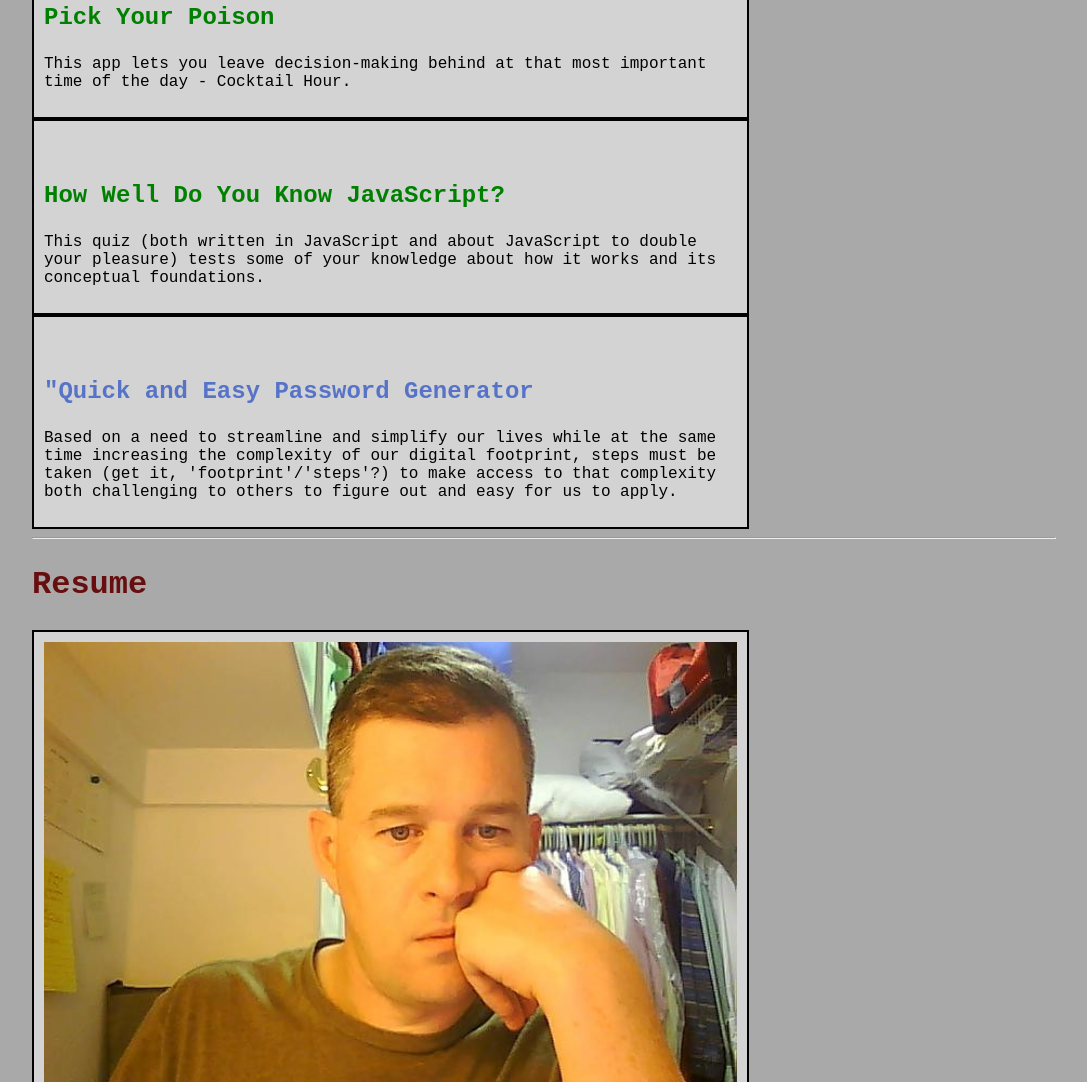
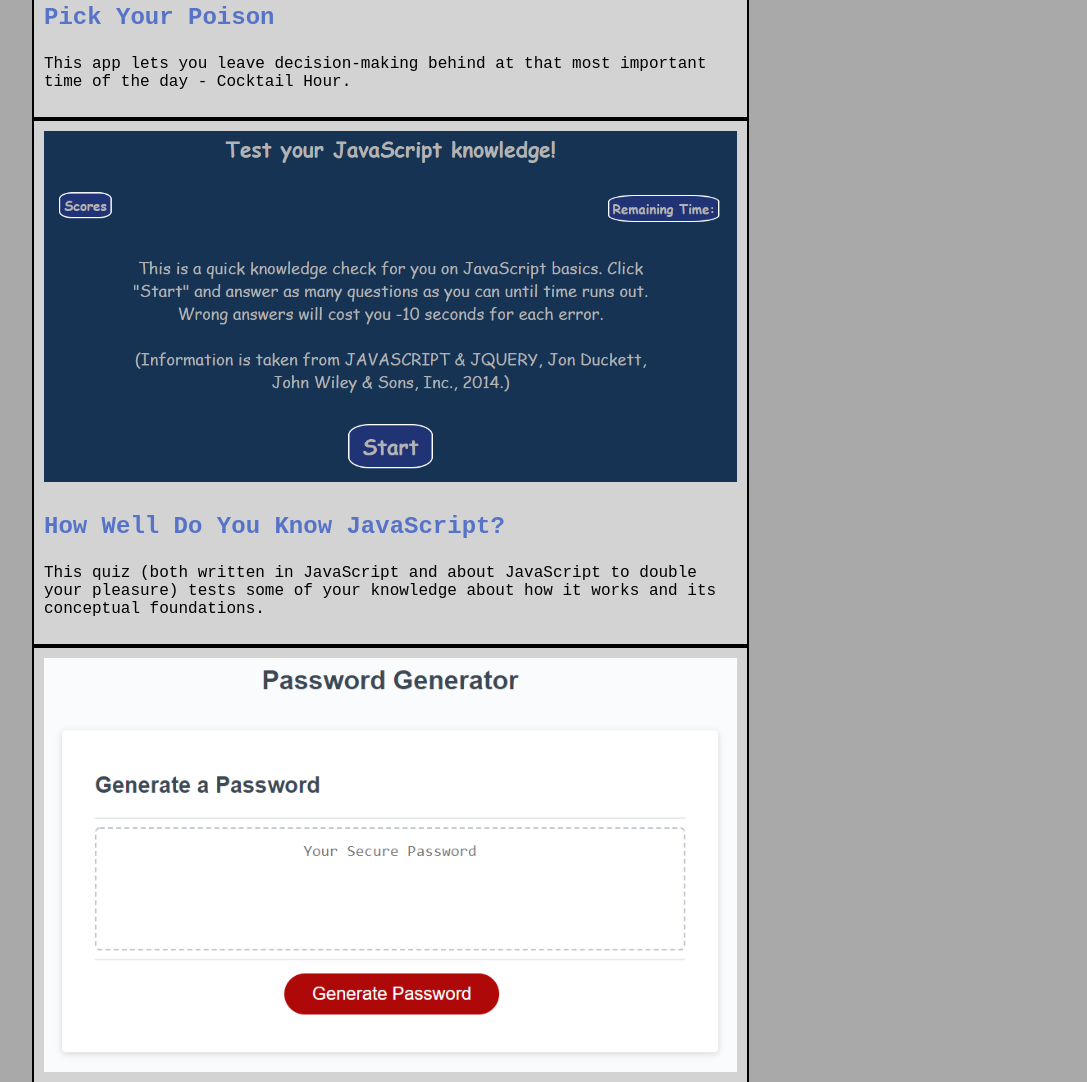
Before and after one commit to dtmerrill/HW2-DTM-Portfolio, a plain HTML site: page index.html in a window 1280 px wide. Shown: the part 1836-2918 px from the top of the page, without its empty margins (96-1183 px from the left). Drawn offline with Linux system fonts and the light colour scheme; a web font is replaced by a local one.

Commit message:
fixed broken links

```diff
--- a/index.html
+++ b/index.html
@@ -56,7 +56,7 @@
 					<a href="https://pick-your-poison-2-p3.herokuapp.com/" target="_blank"><img src= "./assets/img/cocktails.jpg"
 					alt="" style="width:100%"> </a>
 					<h3>
-						<a href="https://pick-your-poison-2-p3.herokuapp.com/" target="_blank"></a>Pick Your Poison</a>
+						<a href="https://pick-your-poison-2-p3.herokuapp.com/" target="_blank">Pick Your Poison</a>
 					</h3>
 
 					<p>
@@ -67,10 +67,10 @@
 
 			<div class="column">
 				<div class="content">
-					<a href="https://dtmerrill.github.io/CodeQuiz/" target="_blank"><img src= "./assets/JSQuizlanding.jpg"
+					<a href="https://dtmerrill.github.io/CodeQuiz/" target="_blank"><img src= "./assets/img/JSQuizlanding.jpg"
 					alt="" style="width:100%"> </a>
 					<h3>
-						<a href="https://dtmerrill.github.io/CodeQuiz/" target="_blank"></a>How Well Do You Know JavaScript?</a>
+						<a href="https://dtmerrill.github.io/CodeQuiz/" target="_blank">How Well Do You Know JavaScript?</a>
 					</h3>
 
 					<p>
@@ -81,7 +81,7 @@
 
 			<div class="column">
 				<div class="content">
-					<a href="https://dtmerrill.github.io/HW3-DTM-Password_Generator/" target="_blank"><img src= "./assets/03-javascript-homework-demo.jpg"
+					<a href="https://dtmerrill.github.io/HW3-DTM-Password_Generator/" target="_blank"><img src= "./assets/img/03-javascript-homework-demo.jpg"
 						alt="" style="width:100%"> </a>
 					<h3>
 						<a href="https://dtmerrill.github.io/HW3-DTM-Password_Generator/" target="_blank">"Quick and Easy Password Generator</a>
```
